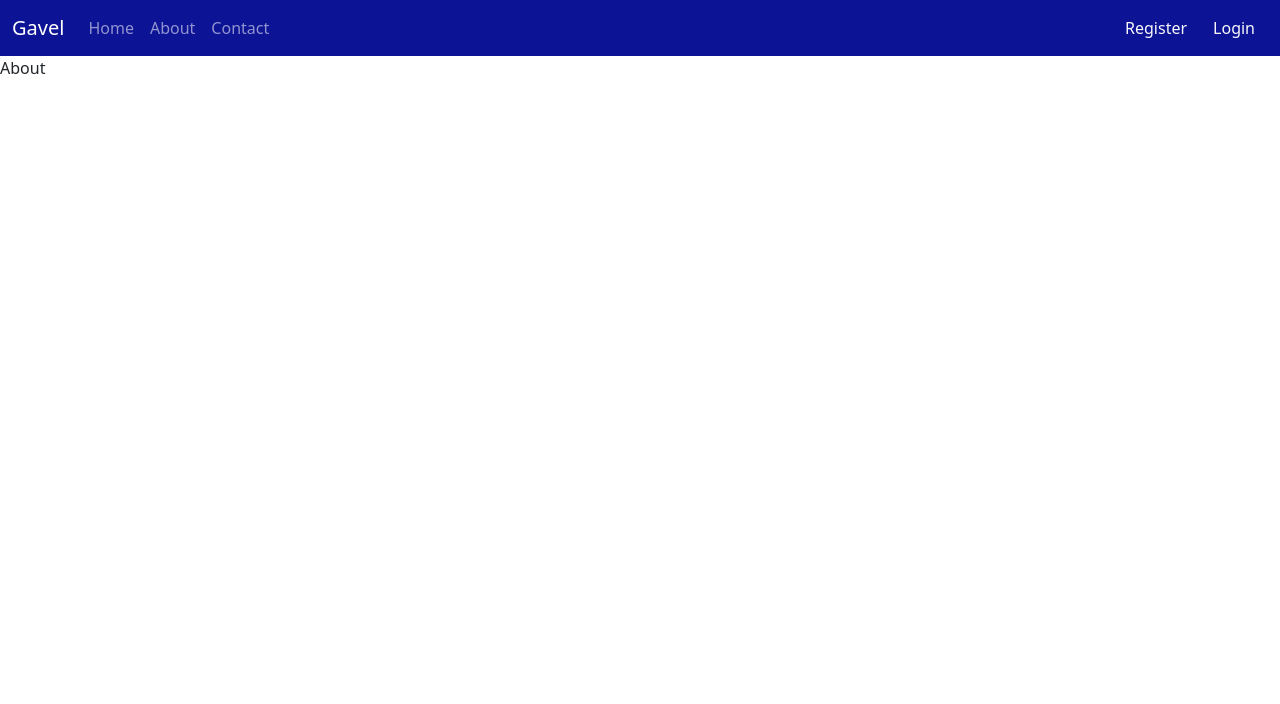
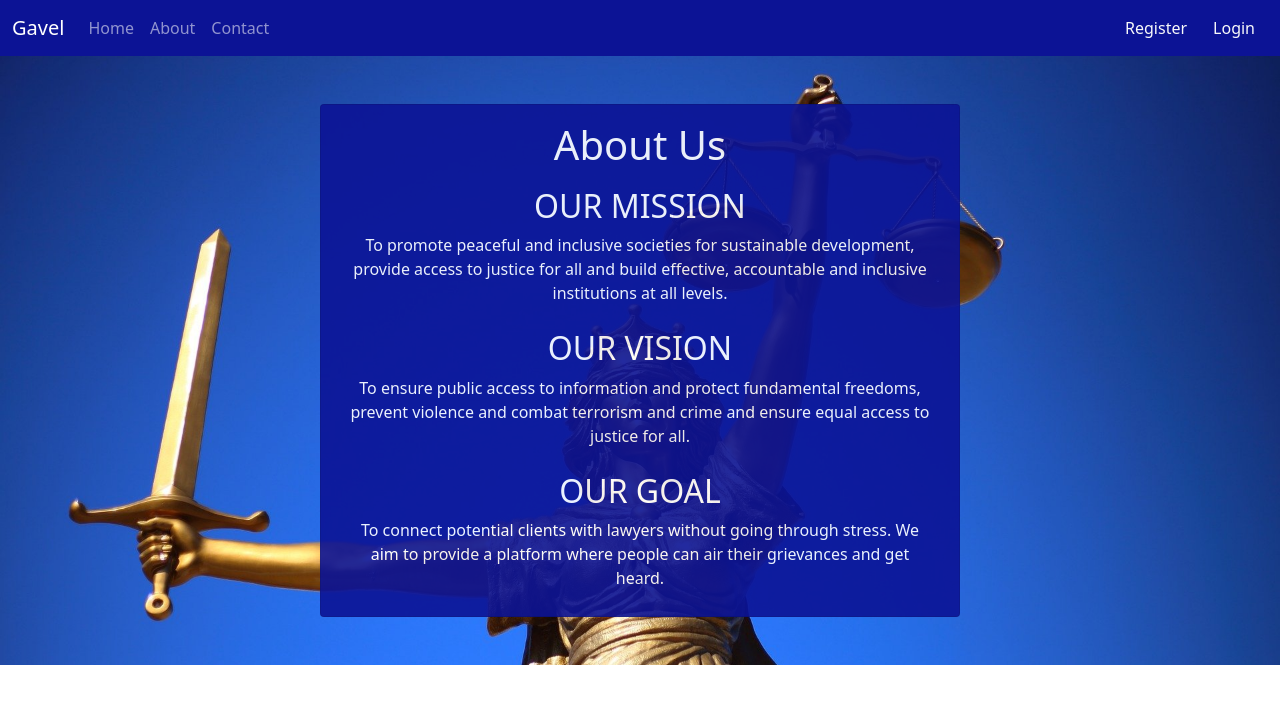
Before and after one commit to OyinDee/gavel, a React (Create React App) app: page /about in a window 1280 px wide. Shown: the top 704 px of the page. Built offline with nearby package versions, Linux system fonts and the light colour scheme.

Commit message:
working on about page

```diff
--- /dev/null
+++ b/src/pages/About.css
@@ -0,0 +1,24 @@
+.a_container{
+    background: url(/src/login_image_2.jpg) no-repeat center fixed;
+    background-size: cover;
+    padding-top: 3em;
+    padding-bottom: 3em;
+}
+#about_container{
+    margin-left: auto;
+    margin-right: auto;
+    color: white;
+    opacity: 0.9;
+    background-color: #0c1395;
+    padding: 1em;
+}
+#contact_container{
+    width: 30em;
+    text-align: center;
+    margin-left: auto;
+    margin-right: auto;
+    margin-bottom: 3em;
+    color: white;
+    opacity: 0.9;
+    background-color: #0c1395;
+}
--- a/src/pages/About.js
+++ b/src/pages/About.js
@@ -1,9 +1,24 @@
 import React from 'react'
+import './About.css'
 
 const About = () => {
   return (
-    <div>About</div>
-  )
+    <div className="a_container">
+        <div className="w-50 card text-center" id='about_container'>
+            <h1 className='card-title'>About Us</h1>
+            <div style={{padding: '10px', textAlign: 'center'}}>
+                <h2>OUR MISSION</h2>
+                To promote peaceful and inclusive societies for sustainable development, provide access to justice for all and build effective, accountable and inclusive institutions at all levels.
+                <br/><br/>
+                <h2>OUR VISION</h2>
+                To ensure public access to information and protect fundamental freedoms, prevent violence and combat terrorism and crime and ensure equal access to justice for all.
+                <br/><br/>
+                <h2>OUR GOAL</h2>
+                To connect potential clients with lawyers without going through stress. We aim to provide a platform where people can air their grievances and get heard.
+            </div>
+        </div>
+    </div>
+    )
 }
 
 export default About;
```
